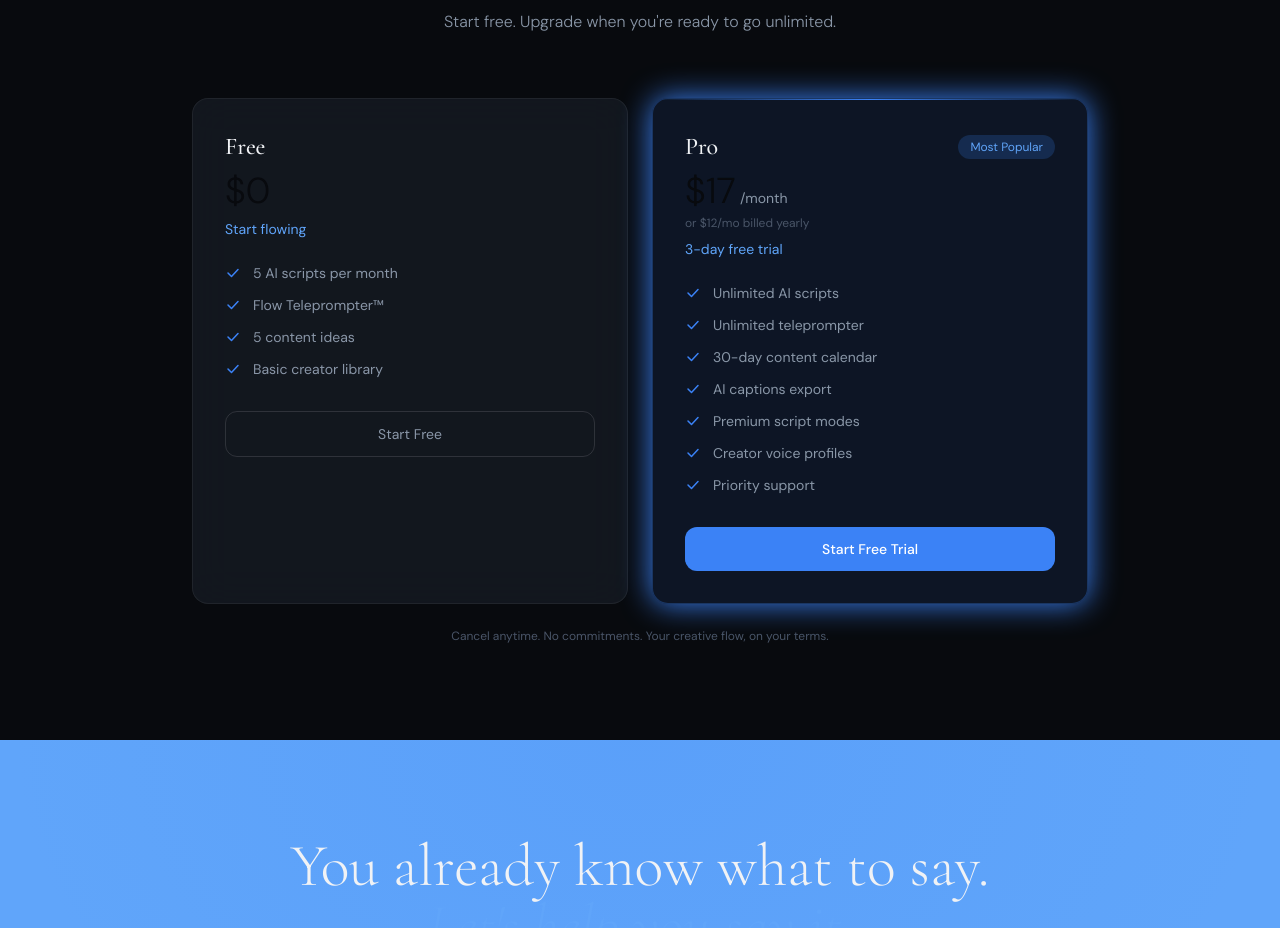
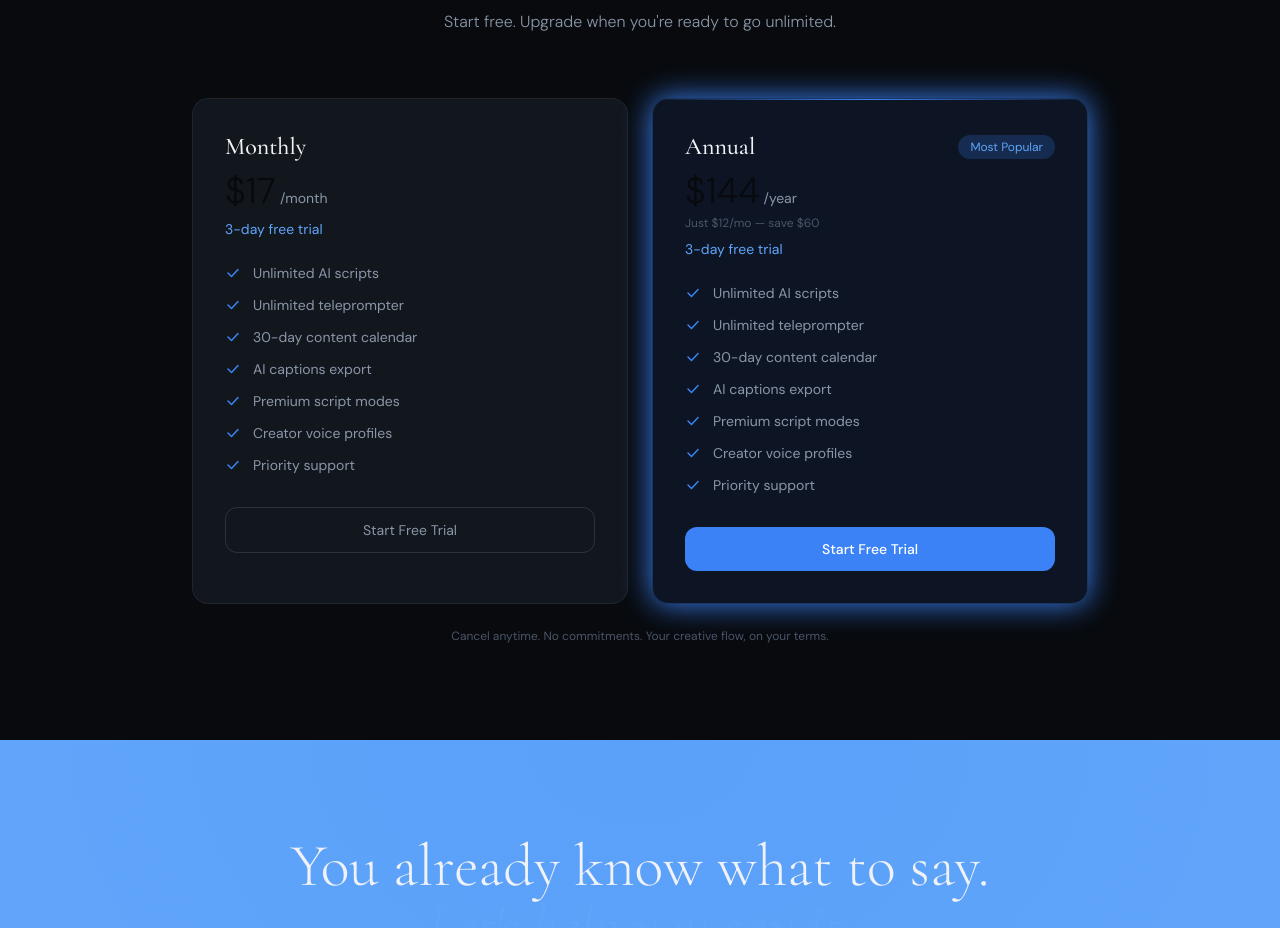
Before and after one commit to nillad70-oss/creatorflow-studio, a Next.js app: page / in a window 1280 px wide. Shown: the part 3700-4628 px from the top of the page. Built offline with nearby package versions, Linux system fonts and the light colour scheme; no server answers.

Commit message:
Fix pricing - Monthly and Annual plans only

```diff
--- a/pages/index.js
+++ b/pages/index.js
@@ -61,26 +61,10 @@ const FEATURES = [
 
 const PLANS = [
   {
-    name: "Free",
-    price: "0",
-    period: "",
-    desc: "Start flowing",
-    features: [
-      "5 AI scripts per month",
-      "Flow Teleprompter™",
-      "5 content ideas",
-      "Basic creator library",
-    ],
-    cta: "Start Free",
-    href: "/signup",
-    highlight: false,
-  },
-  {
-    name: "Pro",
+    name: "Monthly",
     price: "17",
     period: "/month",
     desc: "3-day free trial",
-    yearlyNote: "or $12/mo billed yearly",
     features: [
       "Unlimited AI scripts",
       "Unlimited teleprompter",
@@ -92,8 +76,28 @@ const PLANS = [
     ],
     cta: "Start Free Trial",
     href: "/signup?plan=pro",
+    highlight: false,
+    priceId: process.env.NEXT_PUBLIC_STRIPE_MONTHLY_PRICE_ID,
+  },
+  {
+    name: "Annual",
+    price: "144",
+    period: "/year",
+    desc: "3-day free trial",
+    yearlyNote: "Just $12/mo — save $60",
     highlight: true,
-    priceId: process.env.NEXT_PUBLIC_STRIPE_MONTHLY_PRICE_ID,
+    features: [
+      "Unlimited AI scripts",
+      "Unlimited teleprompter",
+      "30-day content calendar",
+      "AI captions export",
+      "Premium script modes",
+      "Creator voice profiles",
+      "Priority support",
+    ],
+    cta: "Start Free Trial",
+    href: "/signup?plan=pro",
+    priceId: process.env.NEXT_PUBLIC_STRIPE_YEARLY_PRICE_ID,
   },
 ]
 
```
